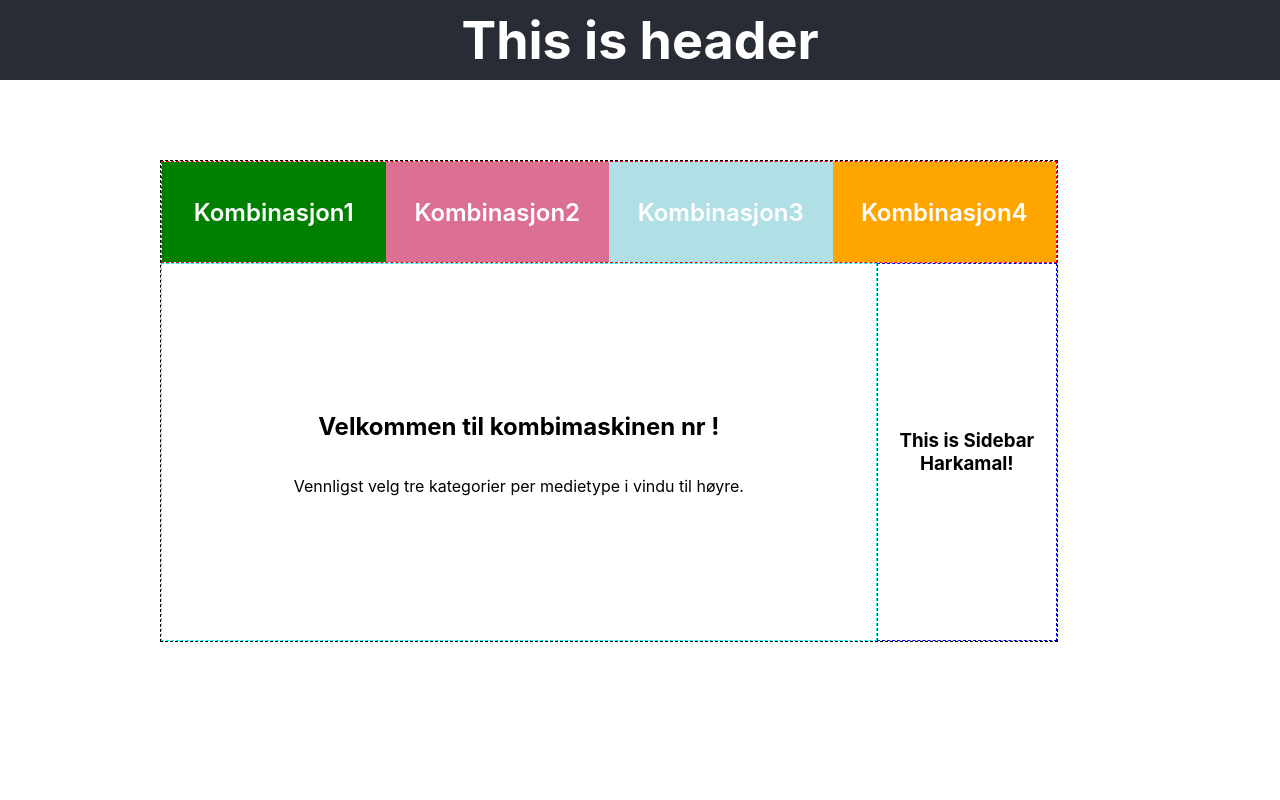
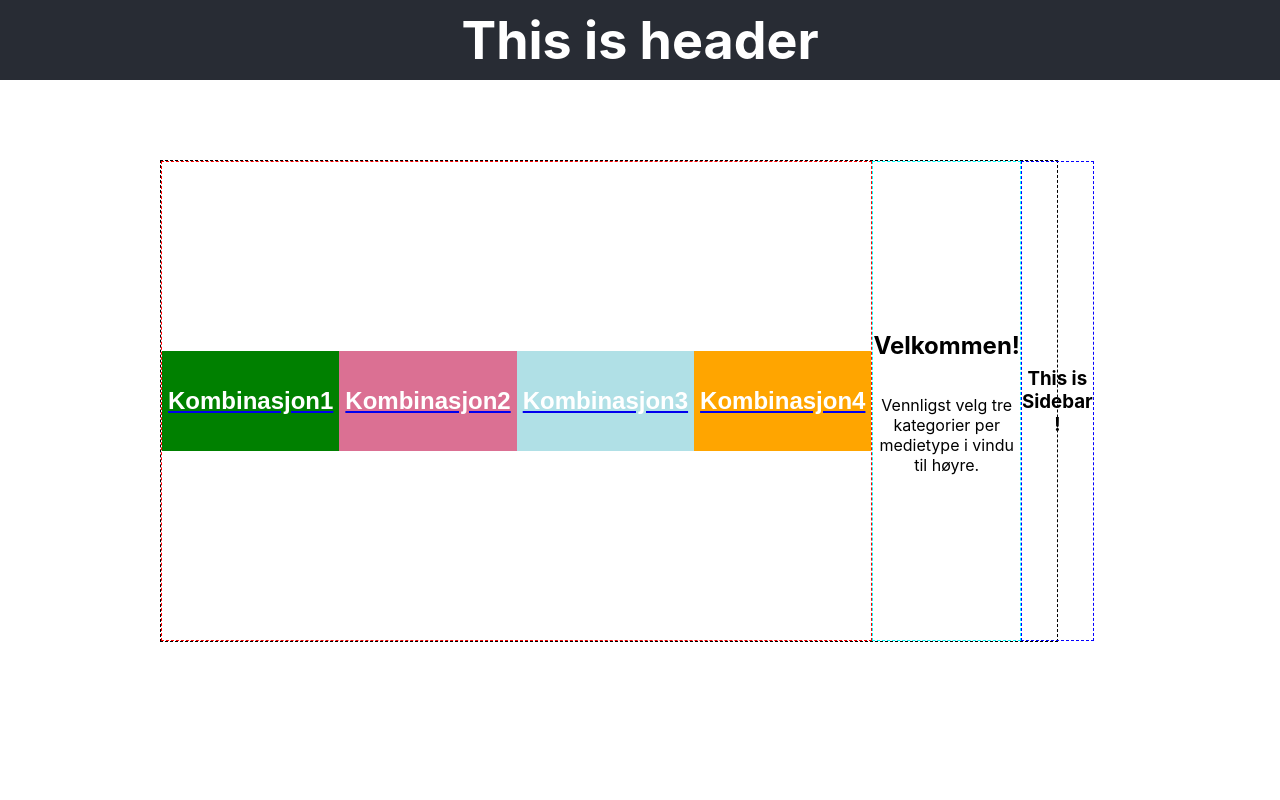
Before and after one commit to harkamalsi/react-SPA, a React (Create React App) app: page / in a window 1280 px wide. Shown: the top 800 px of the page. Built offline with nearby package versions, Linux system fonts and the light colour scheme.

Commit message:
Used react-router-dom for tab navigation. It is not finished yet.

```diff
--- a/package.json
+++ b/package.json
@@ -5,6 +5,7 @@
   "dependencies": {
     "react": "^16.9.0",
     "react-dom": "^16.9.0",
+    "react-router-dom": "^5.0.1",
     "react-scripts": "3.1.1"
   },
   "scripts": {
--- a/src/components/app/App.js
+++ b/src/components/app/App.js
@@ -2,9 +2,17 @@ import React from 'react';
 import Maindisplay from '../maindisplay/Maindisplay';
 import Sidebar from '../sidebar/Sidebar';
 import Tabdisplay from '../tabdisplay/Tabdisplay';
+import { BrowserRouter, Switch, Route } from 'react-router-dom';
 import './App.css';
 
-function App() {
+class App extends React.Component {
+  state = {};
+
+  handleTabClick = e => {
+    return '' && e.target.value;
+  };
+
+  render() {
     return (
       <div className='App'>
         <header>
@@ -14,10 +22,18 @@ function App() {
         </header>
         <main>
           <div className='Box'>
-          <Tabdisplay />
             <div className='InnerBox'>
-            <Maindisplay />
-            <Sidebar name='Harkamal' />
+              <BrowserRouter>
+                <Tabdisplay onClick={this.handleTabClick} />
+                <Switch>
+                  <Route exact path='/' component={Maindisplay} />
+                  <Route exact path='/1' component={Maindisplay} />
+                  <Route exact path='/2' component={Maindisplay} />
+                  <Route exact path='/3' component={Maindisplay} />
+                  <Route exact path='/4' component={Maindisplay} />
+                </Switch>
+              </BrowserRouter>
+              <Sidebar />
             </div>
           </div>
         </main>
@@ -27,5 +43,6 @@ function App() {
       </div>
     );
   }
+}
 
 export default App;
--- a/src/components/maindisplay/Maindisplay.css
+++ b/src/components/maindisplay/Maindisplay.css
@@ -1,6 +1,6 @@
 .Maindisplay {
   border: rgb(0, 255, 255) dashed 1px;
-  width: 80vw;
+  width: 70vw;
   display: flex;
   flex-direction: column;
   justify-content: center;
--- a/src/components/maindisplay/Maindisplay.js
+++ b/src/components/maindisplay/Maindisplay.js
@@ -2,13 +2,14 @@ import React from 'react';
 import './Maindisplay.css';
 
 const Maindisplay = props => {
+  console.log(props.number);
   return <WelcomeMessage number={props.number} />;
 };
 
 const WelcomeMessage = props => {
   return (
     <div className='Maindisplay'>
-      <h2>Velkommen til kombimaskinen nr {props.number}!</h2>
+      <h2>Velkommen{null && `kombinasjonen nr ${props.number}`}!</h2>
       <p>Vennligst velg tre kategorier per medietype i vindu til høyre.</p>
     </div>
   );
--- a/src/components/sidebar/Sidebar.css
+++ b/src/components/sidebar/Sidebar.css
@@ -1,6 +1,6 @@
 .Sidebar {
   border: rgb(4, 0, 255) dashed 1px;
-  width: 20vw;
+  width: 25vw;
   display: flex;
   flex-direction: column;
   justify-content: center;
--- a/src/components/tabdisplay/Tabdisplay.css
+++ b/src/components/tabdisplay/Tabdisplay.css
@@ -4,6 +4,10 @@
   flex-direction: row;
   justify-content: space-evenly;
   align-items: center;
+}
+
+button {
+  border: none;
 }
 
 .combination {
--- a/src/components/tabdisplay/Tabdisplay.js
+++ b/src/components/tabdisplay/Tabdisplay.js
@@ -1,23 +1,53 @@
 import React from 'react';
+import { Link } from 'react-router-dom';
 import './Tabdisplay.css';
 
 function Tabdisplay(props) {
   return (
     <div className='Tabdisplay'>
-      <div className='combination' id='combination1'>
-        Kombinasjon1
-      </div>
-      <div className='combination' id='combination2'>
-        Kombinasjon2
-      </div>
-      <div className='combination' id='combination3'>
-        Kombinasjon3
-      </div>
-      <div className='combination' id='combination4'>
-        Kombinasjon4
-      </div>
+      <Link to='/1'>
+        <button
+          className='combination'
+          id='combination1'
+          value={1}
+          onClick={props.onClick}
+        >
+          Kombinasjon1
+        </button>
+      </Link>
+      <Link to='/2'>
+        <button
+          className='combination'
+          id='combination2'
+          onClick={() => handleClick('Kombi2')}
+        >
+          Kombinasjon2
+        </button>
+      </Link>
+      <Link to='/3'>
+        <button
+          className='combination'
+          id='combination3'
+          onClick={() => handleClick('Kombi3')}
+        >
+          Kombinasjon3
+        </button>
+      </Link>
+      <Link to='/4'>
+        <button
+          className='combination'
+          id='combination4'
+          onClick={() => handleClick('Kombi4')}
+        >
+          Kombinasjon4
+        </button>
+      </Link>
     </div>
   );
 }
 
+const handleClick = props => {
+  console.log(props);
+};
+
 export default Tabdisplay;
```
Also changed, not shown: 1 other file (tests, documents, lock files or other folders). Lines whose indentation alone changed are shown as unchanged.
